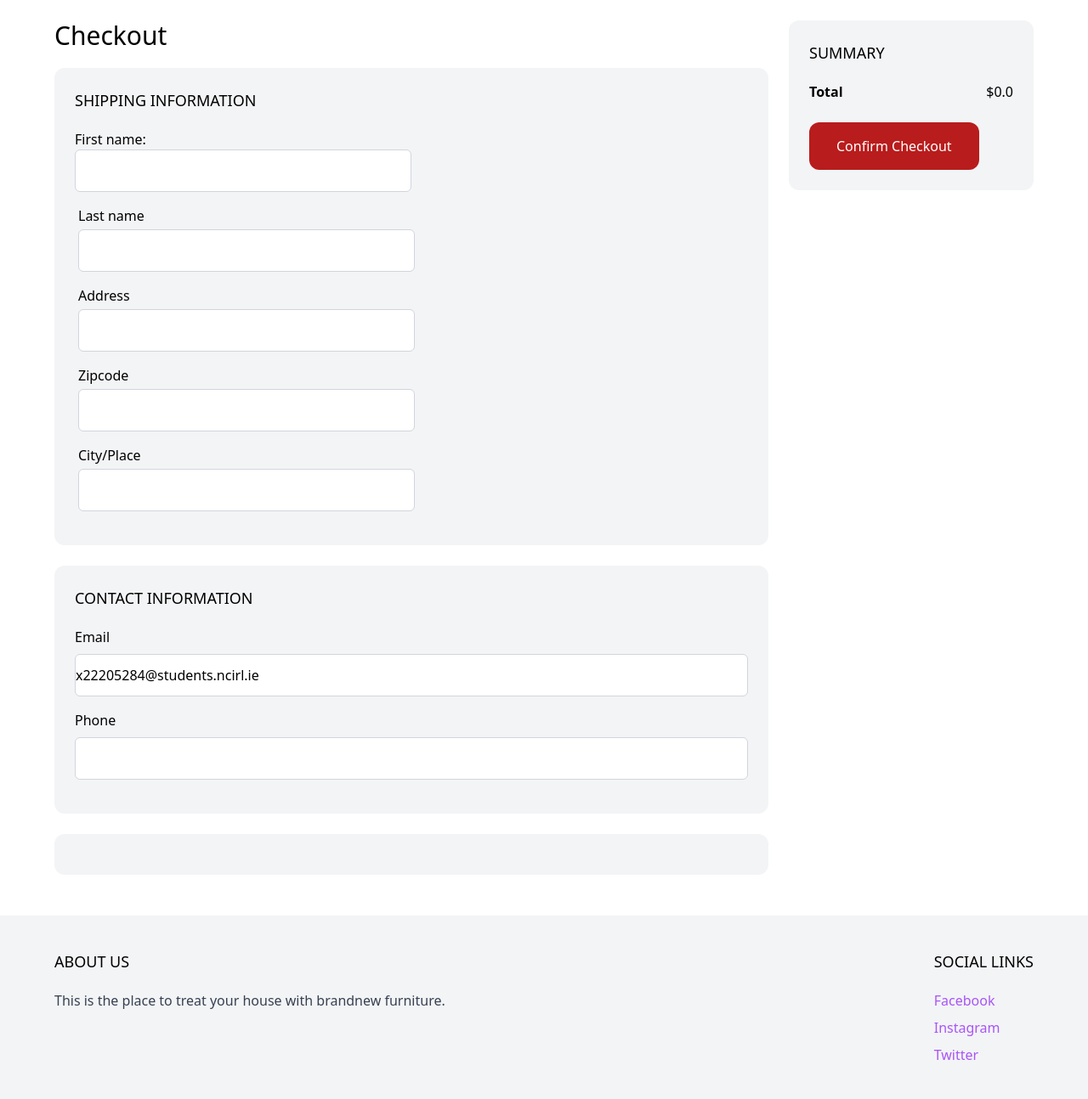
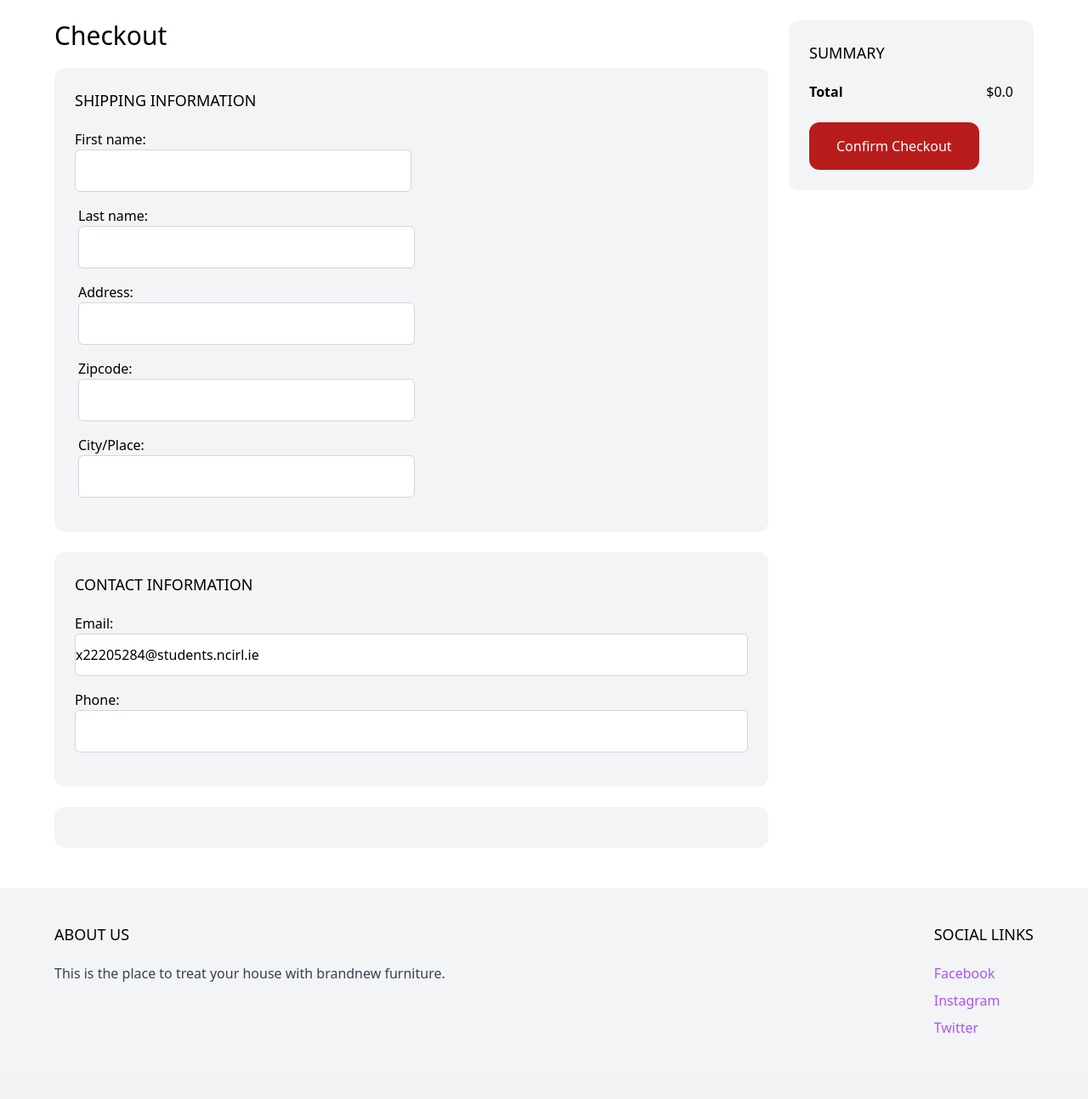
Before and after one commit to DCchauhan07/X22205284-Devs-Final-Project, a Django app: page /cart/checkout in a window 1280 px wide. Shown: the part 69-1363 px from the top of the page at 85% size. After the commit the page ends 1285 px from the top, so only its background shows below. Run offline with Django 3.2, Linux system fonts and the light colour scheme; a user stored in the database is signed in; some libraries are stand-ins or nearby versions.

Commit message:
Static code Analysis Label issue

```diff
--- a/cart/templates/cart/checkout.html
+++ b/cart/templates/cart/checkout.html
@@ -17,20 +17,28 @@
                         </label>
                     </div>
                     <div class="w-full lg:w-1/2 mb-4">
-                        <label class="block mb-1">Last name</label>
-                        <input name="last_name" type="text" class="w-full py-3 rounded-md border border-gray-300" value="{{ request.user.last_name }}">
+                        <label>
+                            Last name:
+                            <input name="last_name" type="text" class="w-full py-3 rounded-md border border-gray-300" value="{{ request.user.last_name }}">
+                        </label>
                     </div>
                     <div class="w-full lg:w-1/2 mb-4">
-                        <label class="block mb-1">Address</label>
-                        <input name="address" type="text" class="w-full py-3 rounded-md border border-gray-300">
+                        <label>
+                            Address:
+                            <input name="address" type="text" class="w-full py-3 rounded-md border border-gray-300">
+                        </label>
                     </div>
                     <div class="w-full lg:w-1/2 mb-4">
-                        <label class="block mb-1">Zipcode</label>
-                        <input name="zipcode" type="text" class="w-full py-3 rounded-md border border-gray-300">
+                        <label>
+                            Zipcode:
+                            <input name="zipcode" type="text" class="w-full py-3 rounded-md border border-gray-300">
+                        </label>
                     </div>
                     <div class="w-full lg:w-1/2 mb-4">
-                        <label class="block mb-1">City/Place</label>
-                        <input name="place" type="text" class="w-full py-3 rounded-md border border-gray-300">
+                        <label>
+                            City/Place:
+                            <input name="place" type="text" class="w-full py-3 rounded-md border border-gray-300">
+                        </label>
                     </div>
                 </div>
             </div>
@@ -39,13 +47,17 @@
                 <h2 class="mb-5 uppercase text-lg">Contact information</h2>
 
                 <div class="mb-4">
-                    <label class="block mb-2">Email</label>
-                    <input name="email" type="email" class="w-full py-3 rounded-md border border-gray-300" value="{{ request.user.email }}">
+                    <label>
+                        Email:
+                        <input name="email" type="text" class="w-full py-3 rounded-md border border-gray-300" value="{{ request.user.email }}">
+                    </label>
                 </div>
 
                 <div class="mb-4">
-                    <label class="block mb-2">Phone</label>
-                    <input name="phone" type="phone" class="w-full py-3 rounded-md border border-gray-300">
+                    <label>
+                        Phone:
+                        <input name="phone" type="text" class="w-full py-3 rounded-md border border-gray-300">
+                    </label>
                 </div>
             </div>
 
```
